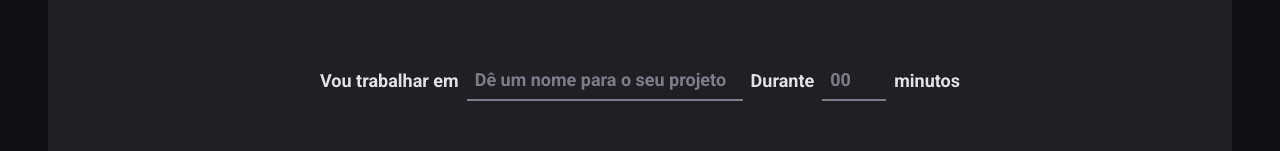
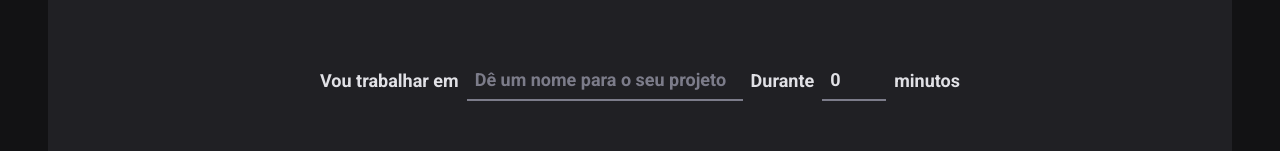
Before and after one commit to pedroeduardo36/ignite-timer, a React (Vite) app: page / in a window 1280 px wide. Shown: the part 166-317 px from the top of the page. Built offline with nearby package versions, Linux system fonts and the light colour scheme.

Commit message:
TypeScript no formulário

```diff
--- a/src/pages/Home/index.tsx
+++ b/src/pages/Home/index.tsx
@@ -20,12 +20,18 @@
     .max(60, "O ciclo pode ser de no máximo 60 minutos."),
 });
 
+type NewCycleFormData = zod.infer<typeof newCycleFormValidationSchema>
+
 export function Home() {
-  const { register, handleSubmit, watch } = useForm({
+  const { register, handleSubmit, watch } = useForm<NewCycleFormData>({
     resolver: zodResolver(newCycleFormValidationSchema),
+    defaultValues: {
+      task: "",
+      minutesAmount: 0,
+    },
   });
 
-  function handleCreateNewCycle(data) {
+  function handleCreateNewCycle(data: NewCycleFormData) {
     console.log(data);
   }
 
```
